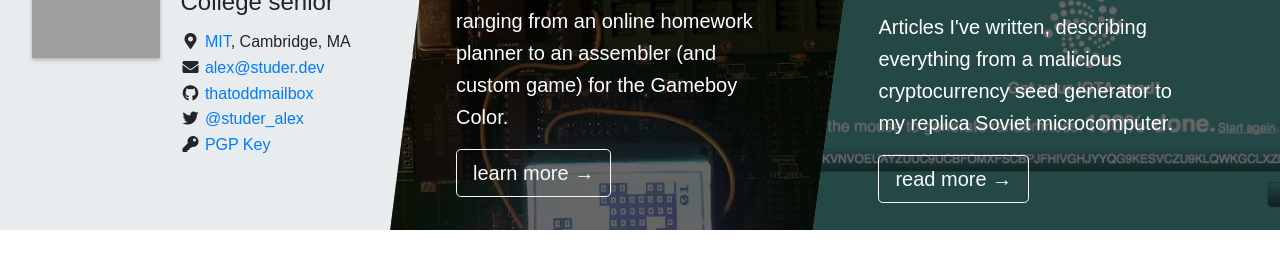
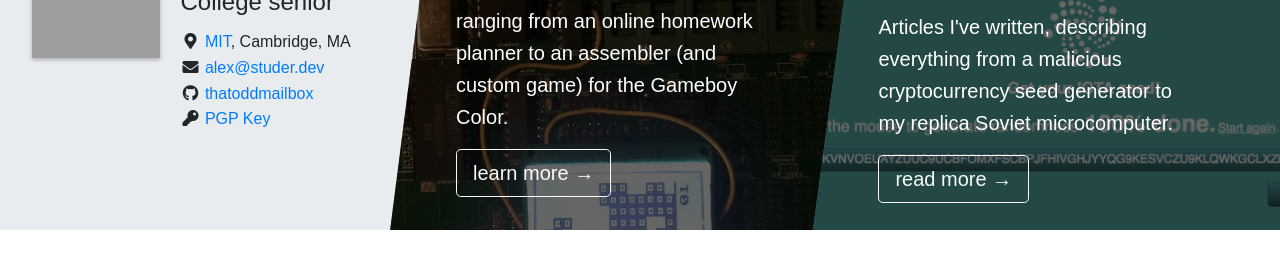
Before and after one commit to thatoddmailbox/thatoddmailbox.github.io, a Jekyll site: the page built from index.html, in a window 1280 px wide. Shown: the part 193-462 px from the top of the page. Built offline with Jekyll 4.4.1, drawn with Linux system fonts in a browser that asks for light colours; nearby versions of some CDN libraries; some web fonts are replaced; grey boxes are pictures that could not be loaded.

Commit message:
rip twitter
or, uh, X, i guess

```diff
--- a/index.html
+++ b/index.html
@@ -20,7 +20,6 @@
 					<div><i class="fas fa-fw fa-map-marker-alt"></i> <a href="https://web.mit.edu" target="_blank" rel="noopener noreferrer">MIT</a>, Cambridge, MA</div>
 					<div><i class="fas fa-fw fa-envelope"></i> <a href="mailto:alex@studer.dev" rel="me">alex@studer.dev</a></div>
 					<div><i class="fab fa-fw fa-github"></i> <a href="https://github.com/thatoddmailbox" rel="me noopener noreferrer" target="_blank">thatoddmailbox</a></div>
-					<div><i class="fab fa-fw fa-twitter"></i> <a href="https://twitter.com/studer_alex" rel="me noopener noreferrer" target="_blank">@studer_alex</a></div>
 					<div><i class="fas fa-fw fa-key"></i> <a href="/pgp">PGP Key</a></div>
 				</div>
 			</div>
```
